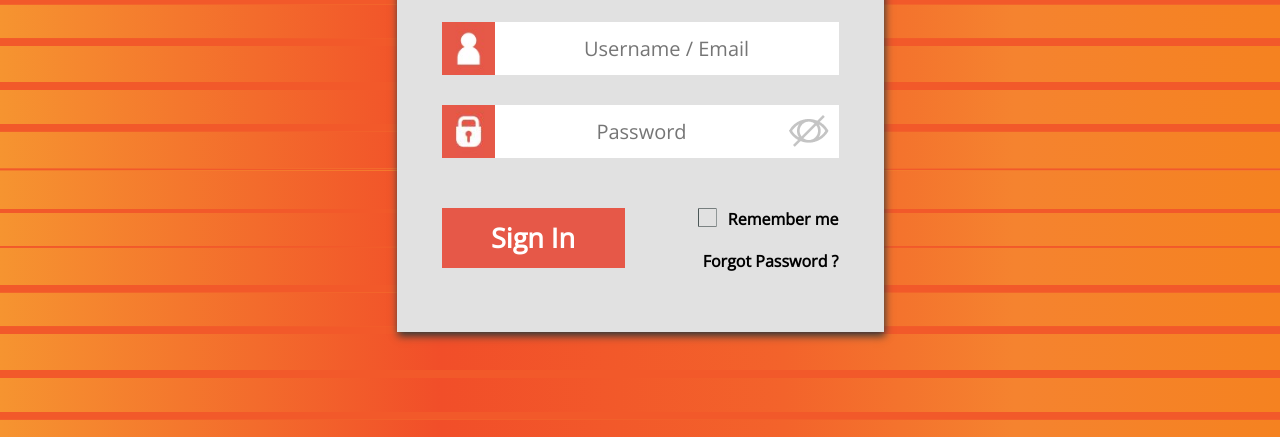
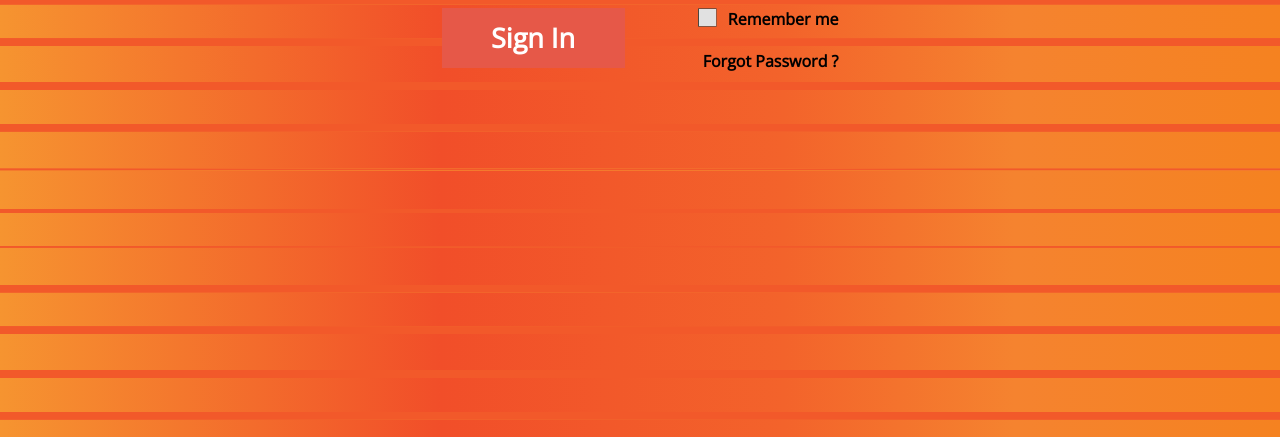
Before and after one commit to danKravchenko/Login-form, a plain HTML site: page index.html in a window 1280 px wide. Shown: the part 363-800 px from the top of the page. Drawn offline with nearby package versions, Linux system fonts and the light colour scheme.

Commit message:
update html code

```diff
--- a/index.html
+++ b/index.html
@@ -13,7 +13,7 @@
 
 <body>
     <main>
-        <div class="container">
+        <div class="container1111111111111111111111">
             <div class="btn-wrapper">
                 <a href="#">
                     <img src="Images/icon_1.png"  class="btn-close"/>
```
